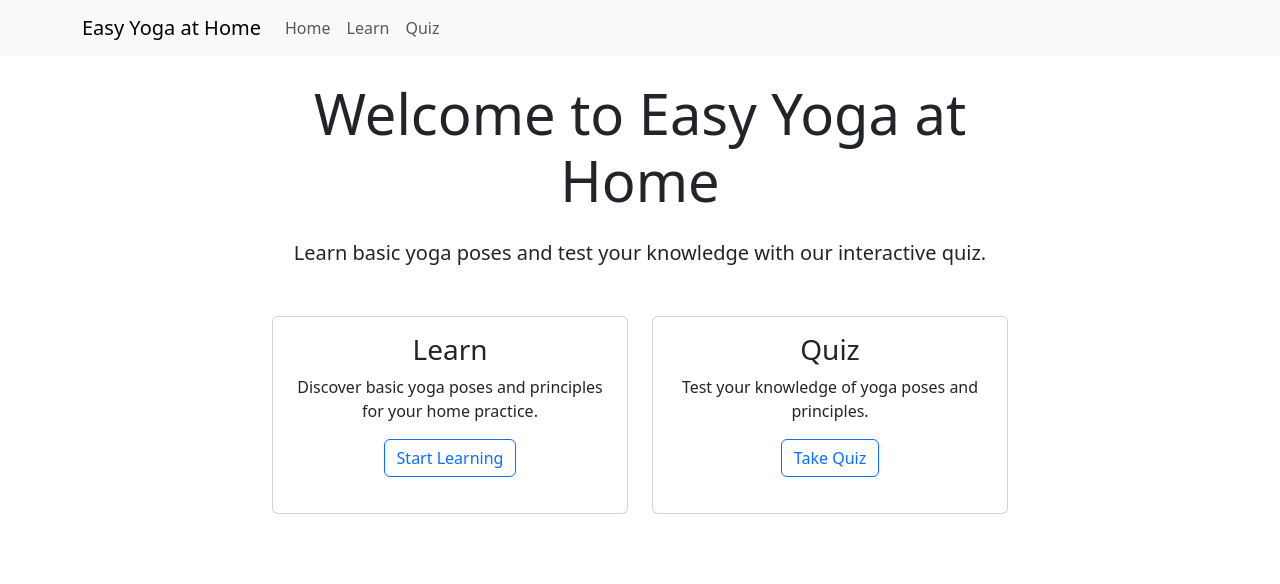
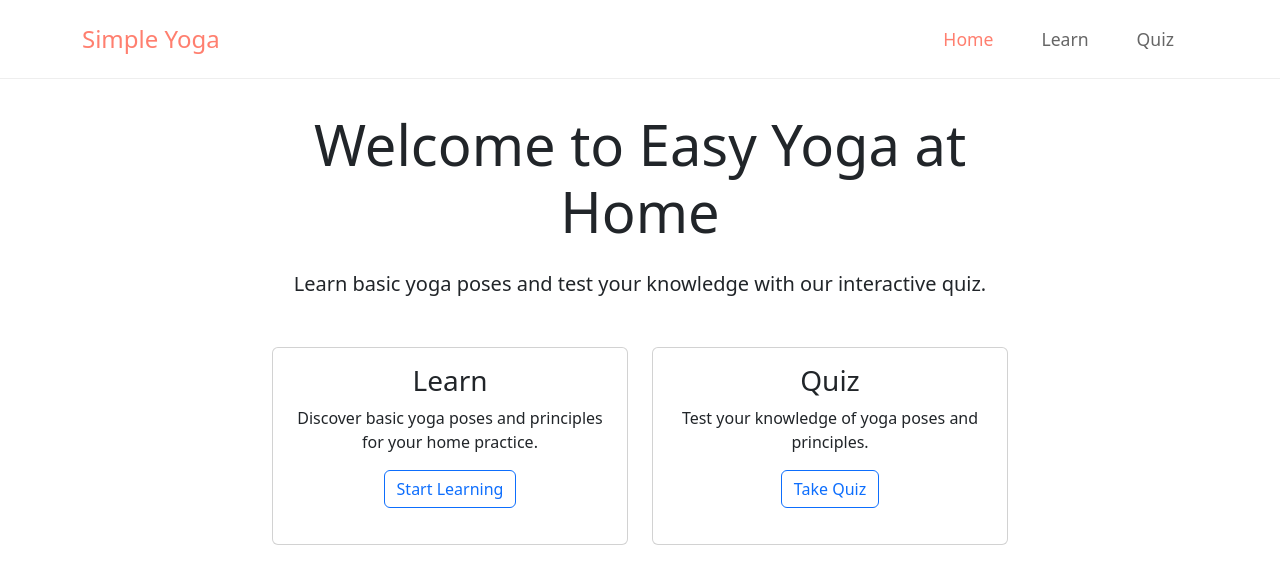
Before and after one commit to lizzieting/ui-final-project, a Flask app: page / in a window 1280 px wide. Shown: the top 584 px of the page. Run offline with Flask 3, Linux system fonts and the light colour scheme.

Commit message:
Update base.html

```diff
--- a/Yoga updated learn/templates/base.html
+++ b/Yoga updated learn/templates/base.html
@@ -3,43 +3,60 @@
 <head>
     <meta charset="UTF-8">
     <meta name="viewport" content="width=device-width, initial-scale=1.0">
-    <title>{% block title %}Easy Yoga at Home{% endblock %}</title>
+    <title>{% block title %}Simple Yoga{% endblock %}</title>
     <link href="https://cdn.jsdelivr.net/npm/bootstrap@5.3.0/dist/css/bootstrap.min.css" rel="stylesheet">
     <link rel="stylesheet" href="https://cdnjs.cloudflare.com/ajax/libs/font-awesome/6.0.0/css/all.min.css">
+    <style>
+        .navbar {
+            padding: 1rem 0;
+            border-bottom: 1px solid #eee;
+            margin-bottom: 2rem;
+        }
+        .navbar-brand {
+            color: #FF7F6F !important;
+            font-size: 1.5rem;
+            font-weight: 500;
+        }
+        .nav-link {
+            color: #666 !important;
+            font-size: 1.1rem;
+            margin: 0 1rem;
+            transition: color 0.3s ease;
+        }
+        .nav-link:hover {
+            color: #FF7F6F !important;
+        }
+        .nav-link.active {
+            color: #FF7F6F !important;
+            font-weight: 500;
+        }
+    </style>
     {% block extra_css %}{% endblock %}
 </head>
 <body>
-    <nav class="navbar navbar-expand-lg navbar-light bg-light">
+    <nav class="navbar navbar-expand-lg navbar-light bg-white">
         <div class="container">
-            <a class="navbar-brand" href="{{ url_for('home') }}">Easy Yoga at Home</a>
+            <a class="navbar-brand" href="{{ url_for('home') }}">Simple Yoga</a>
             <button class="navbar-toggler" type="button" data-bs-toggle="collapse" data-bs-target="#navbarNav">
                 <span class="navbar-toggler-icon"></span>
             </button>
-            <div class="collapse navbar-collapse" id="navbarNav">
+            <div class="collapse navbar-collapse justify-content-end" id="navbarNav">
                 <ul class="navbar-nav">
                     <li class="nav-item">
-                        <a class="nav-link" href="{{ url_for('home') }}">Home</a>
+                        <a class="nav-link {% if request.endpoint == 'home' %}active{% endif %}" href="{{ url_for('home') }}">Home</a>
                     </li>
                     <li class="nav-item">
-                        <a class="nav-link" href="{{ url_for('learn') }}">Learn</a>
+                        <a class="nav-link {% if request.endpoint == 'learn' %}active{% endif %}" href="{{ url_for('learn') }}">Learn</a>
                     </li>
                     <li class="nav-item">
-                        <a class="nav-link" href="{{ url_for('index') }}">Quiz</a>
+                        <a class="nav-link {% if request.endpoint == 'quiz' %}active{% endif %}" href="{{ url_for('index') }}">Quiz</a>
                     </li>
                 </ul>
             </div>
         </div>
     </nav>
 
-    <div class="container mt-4">
-        {% with messages = get_flashed_messages(with_categories=true) %}
-            {% if messages %}
-                {% for category, message in messages %}
-                    <div class="alert alert-{{ category }}">{{ message }}</div>
-                {% endfor %}
-            {% endif %}
-        {% endwith %}
-
+    <div class="container">
         {% block content %}{% endblock %}
     </div>
 
```
